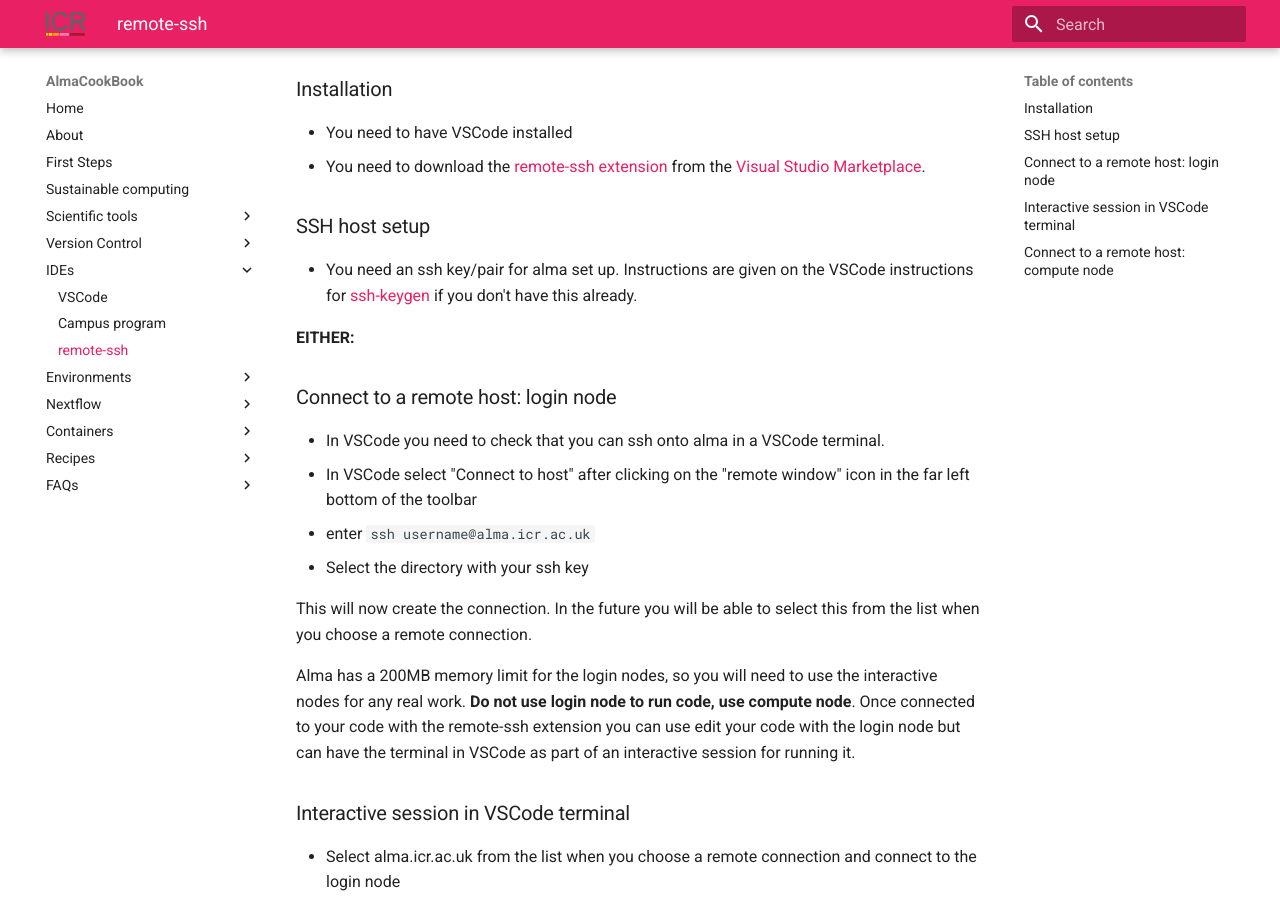
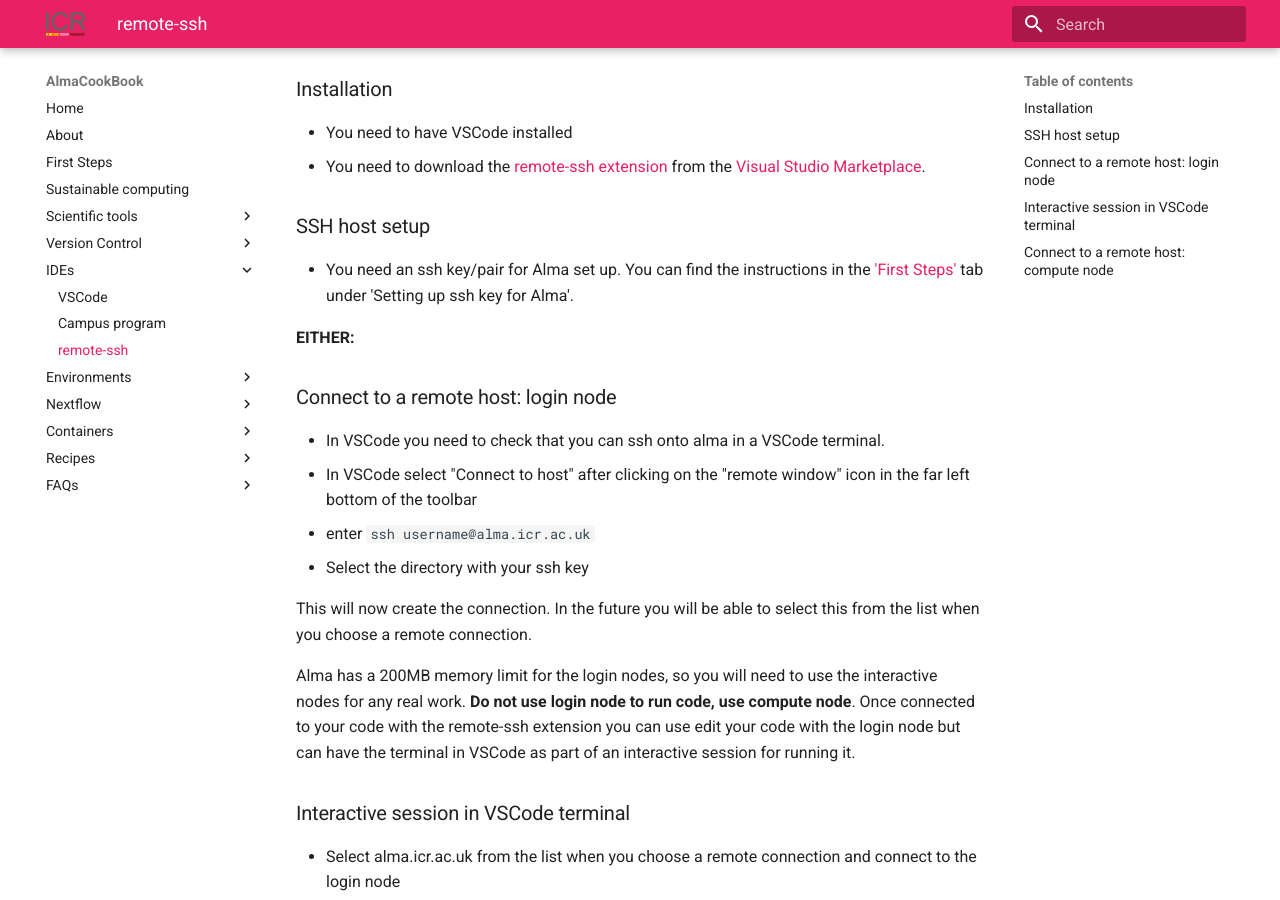
Before and after one commit to AlmaCookBook/AlmaCookBook.github.io, an MkDocs documentation site: the page built from docs/ides/remote.md, in a window 1280 px wide and 900 px high, scrolled down 339 px. Built offline with MkDocs 1.6.1 and Material for MkDocs 9.7.7, drawn with Linux system fonts in a browser that asks for light colours.

Commit message:
Added a reference to the new 'Setting up ssh key for Alma' in 'SSH host setup' section

```diff
--- a/docs/ides/remote.md
+++ b/docs/ides/remote.md
@@ -13,7 +13,7 @@
 - You need to download the [remote-ssh extension](https://marketplace.visualstudio.com/items?itemName=ms-vscode-remote.remote-ssh) from the [Visual Studio Marketplace](https://marketplace.visualstudio.com/).
 
 ### SSH host setup
-- You need an ssh key/pair for alma set up. Instructions are given on the VSCode instructions for [ssh-keygen](https://code.visualstudio.com/docs/remote/troubleshooting#_improving-your-security-with-a-dedicated-key) if you don't have this already.
+- You need an ssh key/pair for Alma set up. You can find the instructions in the ['First Steps'](https://almacookbook.github.io/first_steps/) tab under 'Setting up ssh key for Alma'.
 
 **EITHER:**
 ### Connect to a remote host: login node
```
